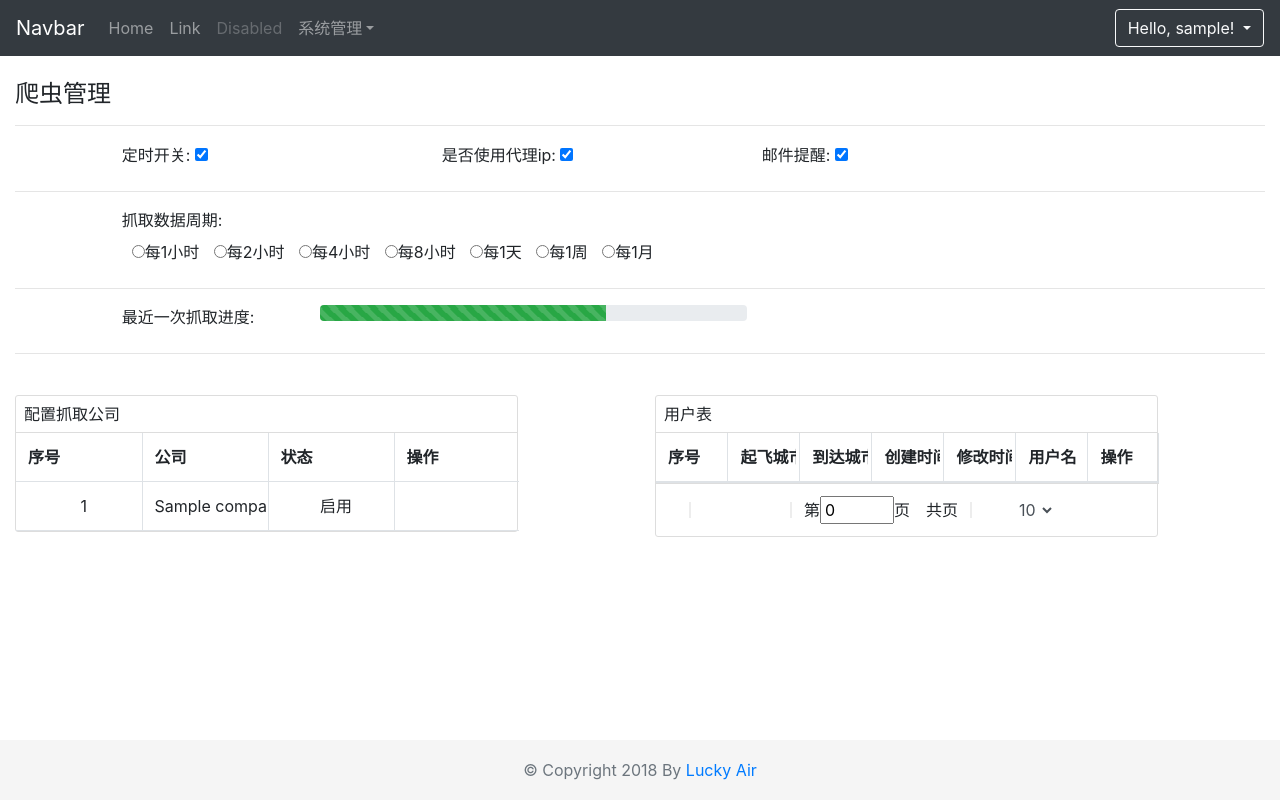
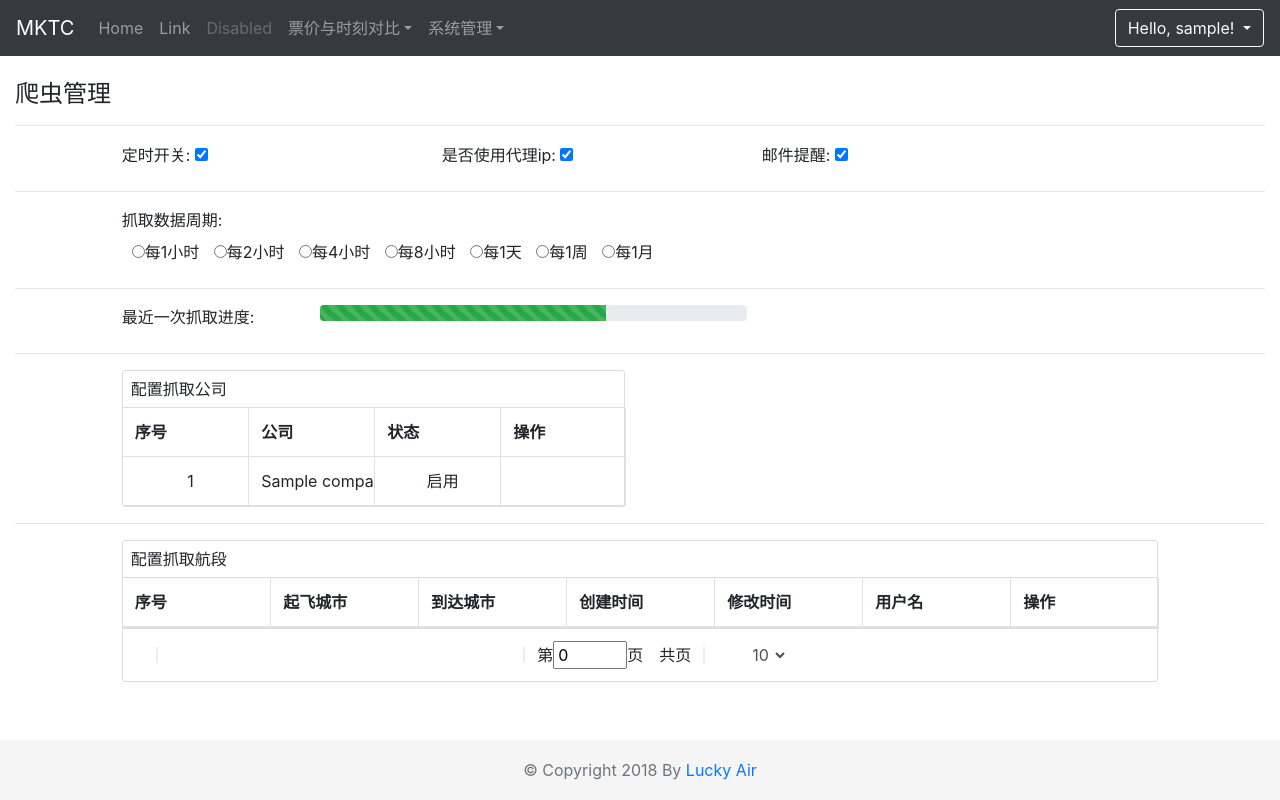
Before and after one commit to Hiram711/MarketCompetitionAnalyzer, a Flask app: page /config/ in a window 1280 px wide; the page is wider, and only the part inside the window is pictured. Run offline with Flask 2, Linux system fonts and the light colour scheme; a user stored in the database is signed in; tables that the repository leaves empty hold one stand-in row (values such as "Sample post"); lists and menus that the app fills with data are empty; some libraries are stand-ins or nearby versions.

Commit message:
合并分支后重新整理代码与优化页面

```diff
--- a/app/blueprints/main.py
+++ b/app/blueprints/main.py
@@ -14,15 +14,16 @@ main_bp = Blueprint('main', __name__)
 @main_bp.route('/')
 @login_required
 def index():
+    return render_template('main/index.html')
+
+
+@main_bp.route('/analysis/overview')
+@login_required
+def analysis_overview_index():
     return render_template('main/analysis.html')
 
 
-@main_bp.route('/hello')
-def hello():
-    return 'Hello World!'
-
-
-@main_bp.route('/analysis/overview')
+@main_bp.route('/analysis/overview/query')
 def analysis_overview_query():
     segment_id = request.args.get('segment_id', None, type=int)
     flight_date = request.args.get('flight_date', None, type=str)
@@ -76,3 +77,9 @@ def analysis_overview_query():
     result = {'data': rs_data_list, 'time_info': rs_timeinfo_list, 'total': len(rs_data_list)}
     print(analysis_sql)
     return jsonify(result), 200
+
+
+@main_bp.route('/analysis/custom')
+@login_required
+def analysis_custom_index():
+    return 'To be developed'
--- a/app/templates/base/navbar.html
+++ b/app/templates/base/navbar.html
@@ -1,5 +1,5 @@
 <nav class="navbar navbar-expand-md navbar-dark bg-dark fixed-top">
-    <a class="navbar-brand" href="{{url_for('main.index')}}">Navbar</a>
+    <a class="navbar-brand" href="{{url_for('main.index')}}">MKTC</a>
     <button class="navbar-toggler" type="button" data-toggle="collapse" data-target="#navbarsExampleDefault"
             aria-controls="navbarsExampleDefault" aria-expanded="false" aria-label="Toggle navigation">
         <span class="navbar-toggler-icon"></span>
@@ -16,6 +16,16 @@
             <li class="nav-item">
                 <a class="nav-link disabled" href="#">Disabled</a>
             </li>
+            <li class="nav-item dropdown {% if request.path in [url_for('main.analysis_overview_index'),url_for('main.analysis_custom_index')] %}active{% endif %}">
+                <a class="nav-link dropdown-toggle" href="#" id="dropdown01" data-toggle="dropdown"
+                   aria-haspopup="true" aria-expanded="false">票价与时刻对比</a>
+                <div class="dropdown-menu" aria-labelledby="dropdown01">
+                    <a class="dropdown-item {% if request.path == url_for('main.analysis_overview_index') %}active{% endif %}"
+                       href="{{url_for('main.analysis_overview_index')}}">自动对比</a>
+                    <a class="dropdown-item {% if request.path == url_for('main.analysis_custom_index') %}active{% endif %}"
+                       href="{{url_for('main.analysis_custom_index')}}">自定义对比</a>
+                </div>
+            </li>
             <li class="nav-item dropdown {% if request.path in [url_for('sysmanage.user_index'),] %}active{% endif %}">
                 <a class="nav-link dropdown-toggle" href="#" id="dropdown01" data-toggle="dropdown"
                    aria-haspopup="true" aria-expanded="false">系统管理</a>
@@ -24,7 +34,6 @@
                        href="{{url_for('sysmanage.user_index')}}">用户管理</a>
                     <a class="dropdown-item {% if request.path == url_for('sysmanage.index') %}active{% endif %}"
                        href="{{url_for('sysmanage.index')}}">爬虫管理</a>
-                    <a class="dropdown-item" href="#">Something else here</a>
                 </div>
             </li>
         </ul>
--- a/app/templates/sysmanage/config.html
+++ b/app/templates/sysmanage/config.html
@@ -65,16 +65,17 @@
 
 <HR>
 <div class="row">
-
-    <div style=" padding-top:2%;float:left" class="col-md-5">
+    <div class="col-md-5 offset-md-1">
         <table id="company"></table>
     </div>
+</div>
 
-     <div style="padding-top:2%;float:right" class="col-md-5 offset-md-1">
+<HR>
+<div class="row">
+    <div class="col-md-10 offset-md-1">
         <table id="segment"></table>
-          <div id="gridpager"></div>
+        <div id="gridpager"></div>
     </div>
-
 </div>
 
 
@@ -83,7 +84,7 @@
 {% block scripts %}
 {{super()}}
 <script src="{{url_for('static', filename='js/jquery-ui/jquery-ui.min.js')}}"></script>
-    <script src="{{url_for('static', filename='js/jqgird/grid.locale-cn.js')}}"></script>
+<script src="{{url_for('static', filename='js/jqgird/grid.locale-cn.js')}}"></script>
 <script src="{{url_for('static', filename='js/jqgird/jquery.jqGrid.min.js')}}"></script>
 <script src="https://cdnjs.cloudflare.com/ajax/libs/bootstrap-switch/3.3.2/js/bootstrap-switch.min.js"></script>
 <script>
@@ -307,7 +308,7 @@
         });
 
 
-         $("#segment").jqGrid({
+        $("#segment").jqGrid({
             styleUI: 'Bootstrap4',
             iconSet: "Octicons",
             responsive: true,
@@ -322,7 +323,7 @@
             sortname: 'id',
             sortorder: "asc",
             viewrecords: true,
-            caption: "用户表",
+            caption: "配置抓取航段",
             editurl: "{{url_for('sysmanage.edit_segment')}}",
             url: "{{url_for('sysmanage.list_segment')}}",
             datatype: "json",
@@ -387,7 +388,7 @@
         $.ajax({
             url: "{{url_for('sysmanage.get_scheduler_status')}}",
             type: "GET",
-            async:false,
+            async: false,
             success: function (res) {
                 if (res.status == "1") {
 
```
